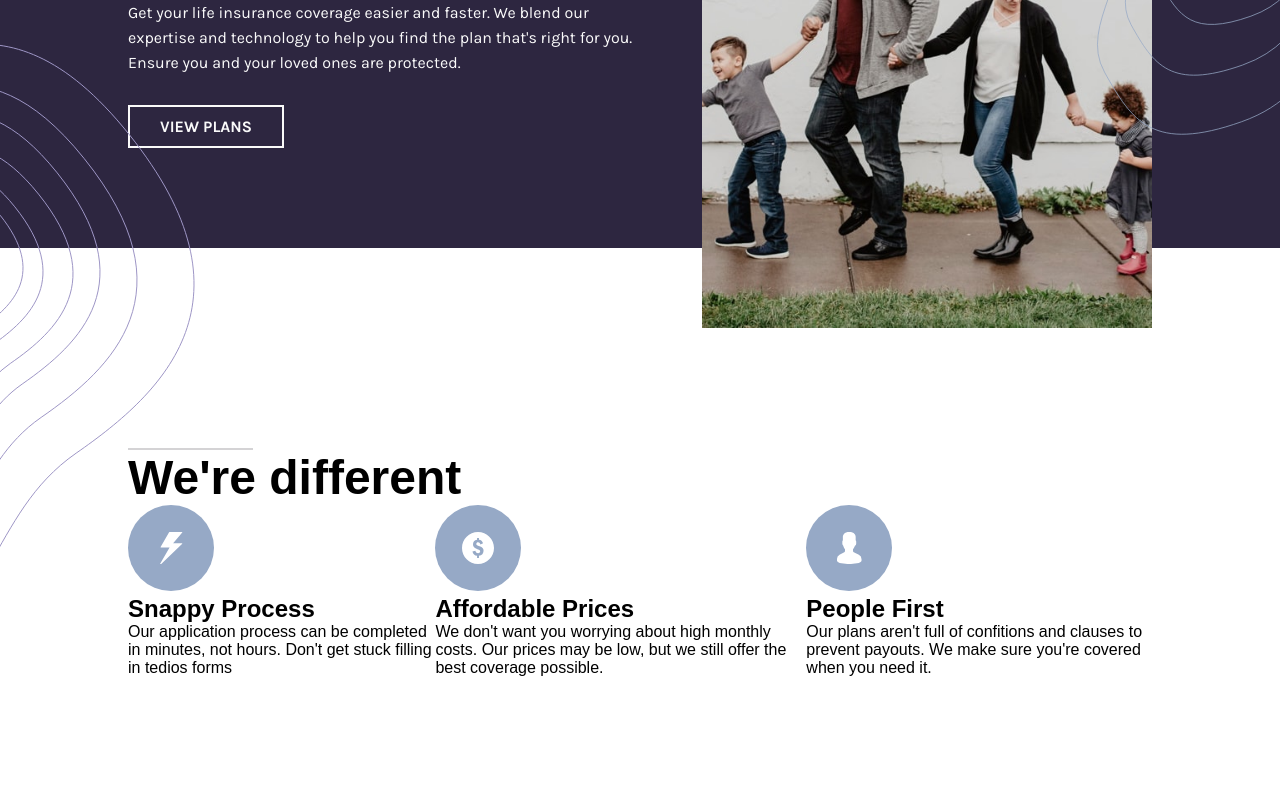
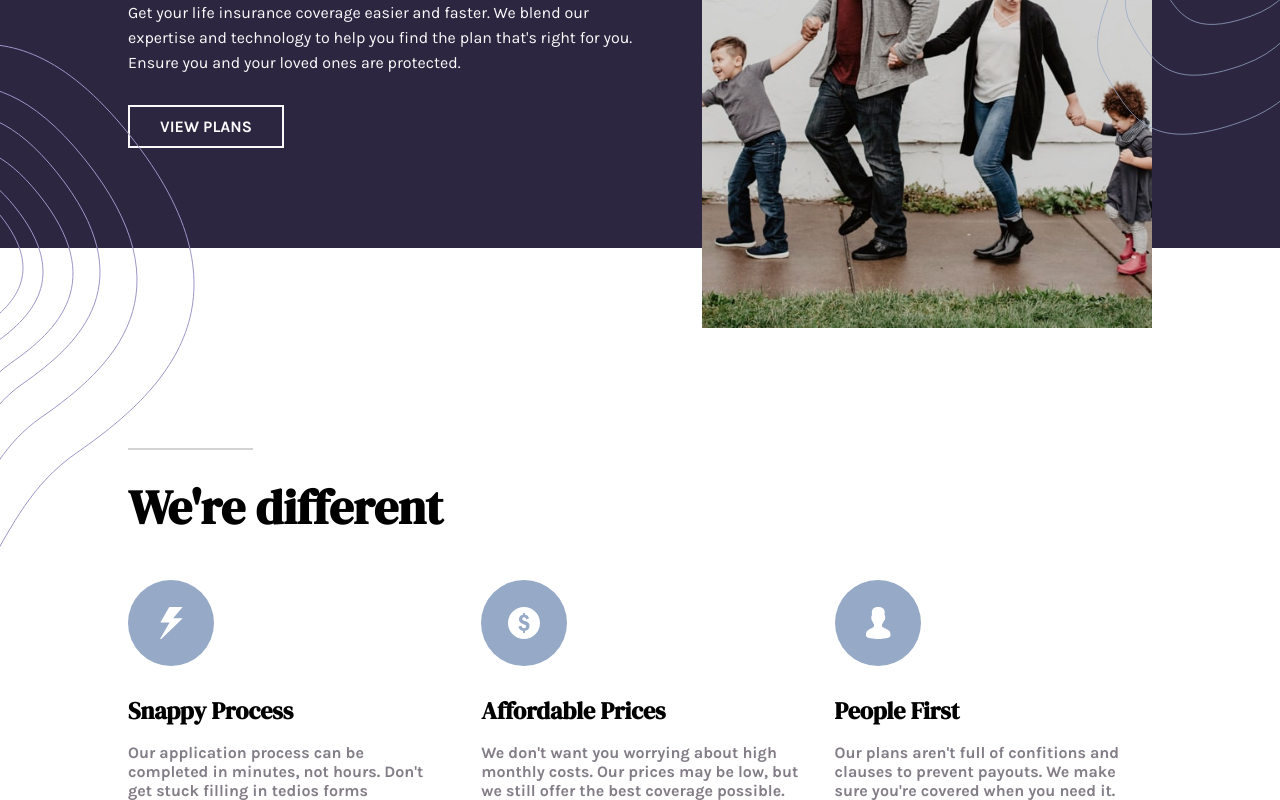
Before and after one commit to AstronautoLunar/insure-landing-page-vue, a Vue app: page / in a window 1280 px wide. Shown: the part 394-1194 px from the top of the page. Before the commit the page ends 1071 px from the top, so only its background shows below. Built offline with nearby package versions, Linux system fonts and the light colour scheme.

Commit message:
:sparkles: Fez os cards de benefícios da landing page

```diff
--- a/src/components/CardBenefits/CardBenefits.vue
+++ b/src/components/CardBenefits/CardBenefits.vue
@@ -3,16 +3,14 @@
         <div
             class="benefit-card"
         >
-            <div class="circle-icon">
-                <img
-                    :src="icon"
-                    :alt="`Image ${ title }`"
-                />
-            </div>
-            <h1>
+            <img
+                :src="icon"
+                :alt="`Image ${ title }`"
+            />
+            <h1 class="title">
                 {{ title }}
             </h1>
-            <span>
+            <span class="description">
                 <slot>
 
                 </slot>
@@ -43,22 +41,27 @@
 </script>
 
 <style scoped>
-    .benefit-card
+    .CardBenefits
     {
         display: flex;
         flex-direction: column;
         justify-content: center;
         align-items: flex-start;
+
+        max-width: 31%;
     }
 
-    /* .benefit-card {
-        flex: 1;
+    .title {
+        margin-top: 24px;
+        margin-bottoM: 16px;
 
-        margin-right: 20px;
+        font-family: "DM Serif Display", Helvetica, sans-serif;
     }
 
-    .benefit-card:last-of-type {
-        margin-right: 0;
-    } */
+    .description {
+        font-family: Karla, Helvetica, sans-serif;
+        font-weight: bold;
 
+        color: var(--dark-grayish-violet);
+    }
 </style>
--- a/src/components/Main/Main.vue
+++ b/src/components/Main/Main.vue
@@ -213,7 +213,10 @@
 
     #title-section-benefits {
         font-size: 3rem;
-        /* font-family:  */
+        font-family: "DM Serif Display", Helvetica, sans-serif;
+
+        margin-top: 24px;
+        margin-bottom: 40px;
     }
 
     #section-benefits
```
